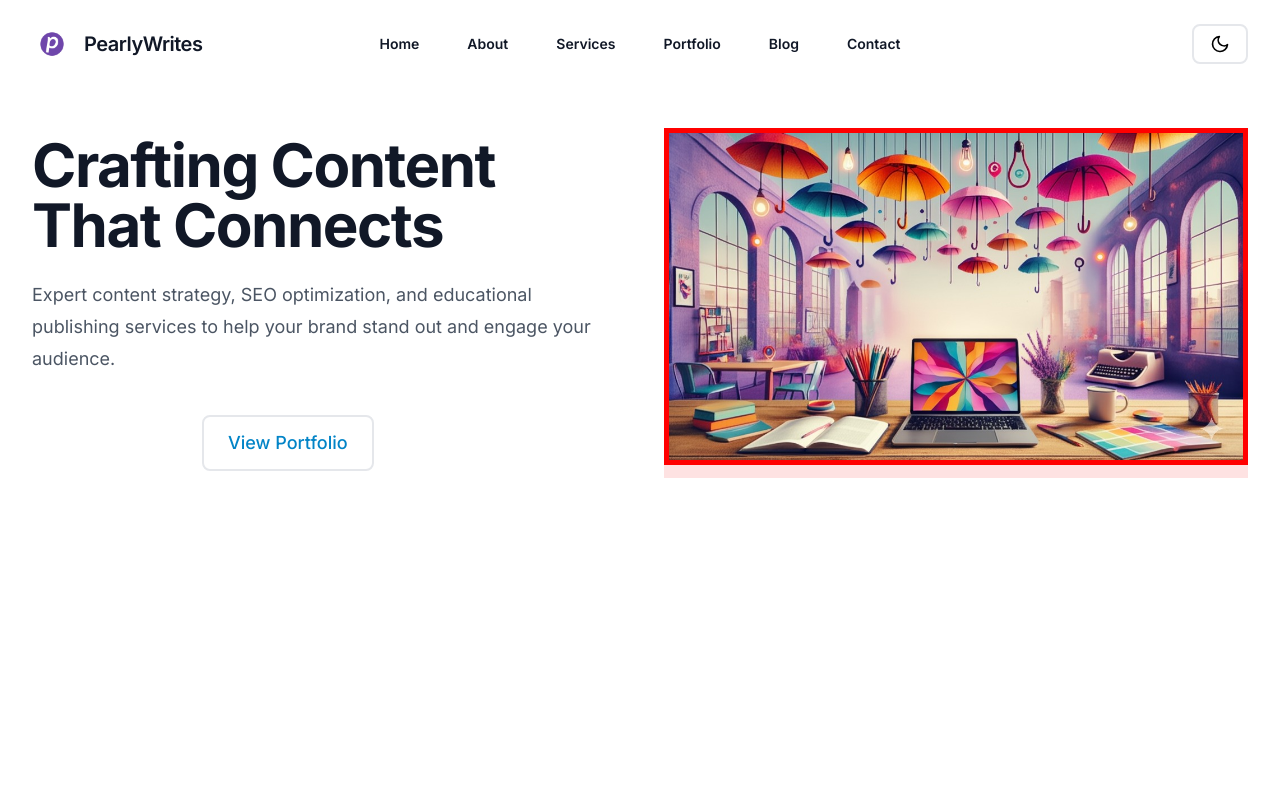
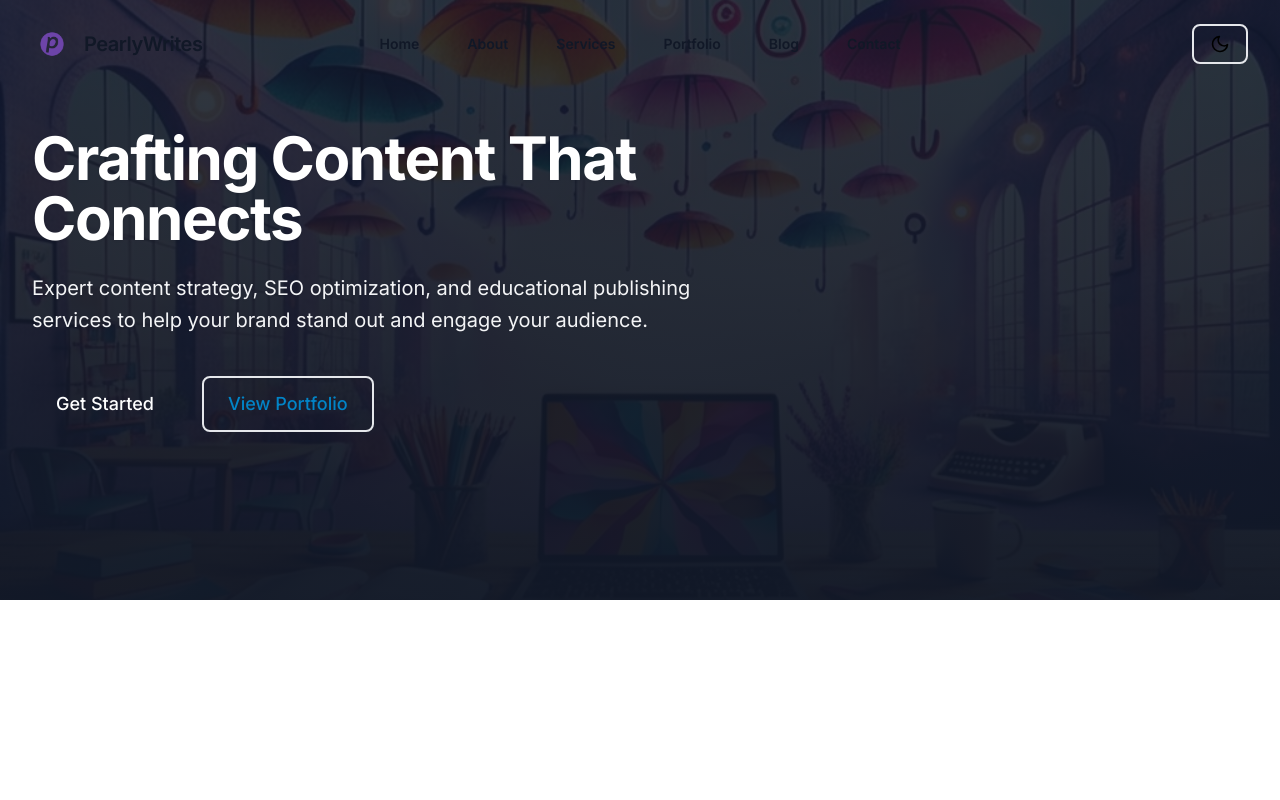
Before and after one commit to LFGConsulting/pearlywrites, a Next.js app: page / in a window 1280 px wide. Shown: the top 800 px of the page. Built offline with nearby package versions, Linux system fonts and the light colour scheme.

Commit message:
hero image mods, simplified container structure

```diff
--- a/src/app/components/ui/Hero.tsx
+++ b/src/app/components/ui/Hero.tsx
@@ -17,18 +17,24 @@ export function Hero({
   className = '',
 }: HeroProps) {
   return (
-    <div className="relative overflow-hidden bg-gradient-to-b from-brand-50 to-white dark:from-gray-800 dark:to-gray-900">
-      {/* Decorative elements */}
-      <div className="absolute inset-0 bg-grid-brand/[0.03] dark:bg-grid-brand/[0.02] -z-10" />
-      <div className="absolute inset-y-0 right-0 w-1/2 bg-brand-50/20 dark:bg-brand-800/20 -z-10" />
+    <div className="relative min-h-[600px] bg-gray-900">
+      {/* Background image */}
+      <img
+        src="/pearlywriteshero.jpeg"
+        alt="Creative workspace with colorful umbrellas and hanging lights"
+        className="absolute inset-0 w-full h-full object-cover opacity-50"
+      />
 
+      {/* Gradient overlay - darker at the bottom for better text contrast */}
+      <div className="absolute inset-0 bg-gradient-to-b from-gray-900/70 to-gray-900/95" />
+
+      {/* Content */}
       <Container className={`relative py-24 sm:py-32 ${className}`}>
-        <div className="grid grid-cols-1 lg:grid-cols-2 gap-12 items-center">
-          <div>
-            <h1 className="text-4xl font-bold tracking-tight text-gray-900 dark:text-white sm:text-6xl">
+        <div className="max-w-2xl">
+          <h1 className="text-4xl font-bold tracking-tight text-white sm:text-6xl drop-shadow-sm">
             {title}
           </h1>
-            <p className="mt-6 text-lg leading-8 text-gray-600 dark:text-gray-300">
+          <p className="mt-6 text-xl leading-8 text-gray-100 drop-shadow-sm">
             {subtitle}
           </p>
           <div className="mt-10 flex gap-x-6">
@@ -40,18 +46,6 @@ export function Hero({
             </Button>
           </div>
         </div>
-
-          {/* Absolute simplest image test */}
-          <div className="w-full h-[350px] bg-red-100">
-            <img
-              src="/pearlywriteshero.jpeg"
-              width={800}
-              height={350}
-              alt="Test"
-              style={{border: '5px solid red'}}
-            />
-          </div>
-        </div>
       </Container>
     </div>
   )
```
Lines whose indentation alone changed are shown as unchanged.
